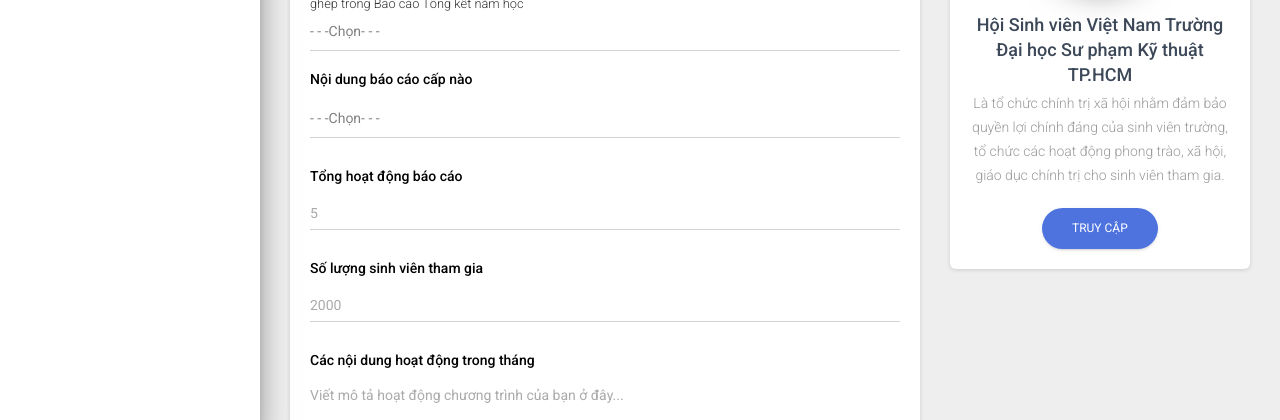
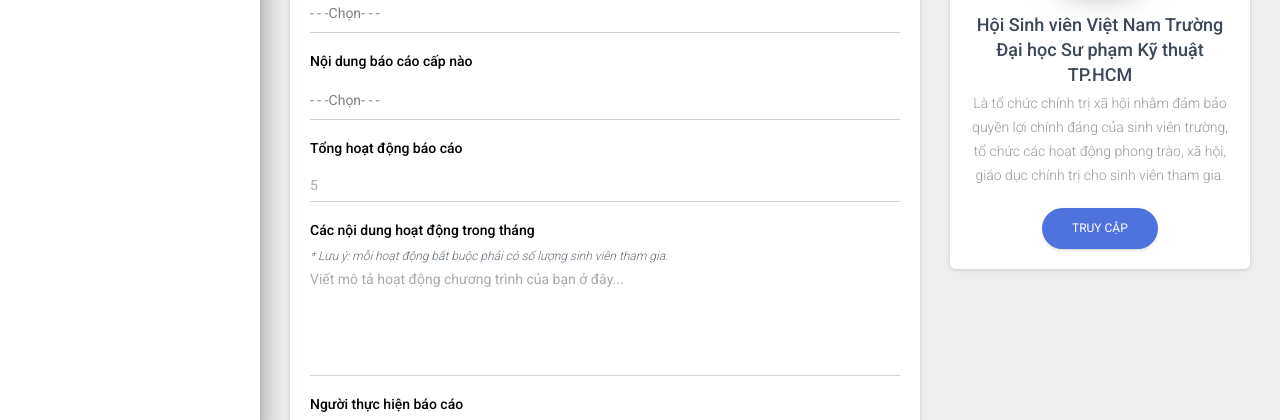
Before and after one commit to LeHaiDangSPKT/Y-HCMUTE, a website: page examples/user.html in a window 1280 px wide. Shown: the part 358-778 px from the top of the page. Drawn offline with nearby package versions, Linux system fonts and the light colour scheme; some packages are replaced by stand-ins of ours; a script that the page names is missing.

Commit message:
Edit form

```diff
--- a/examples/user.html
+++ b/examples/user.html
@@ -70,9 +70,12 @@ The above copyright notice and this permission notice shall be included in all c
     }
 
     .form-message {
-        font-size: 0.8rem;
-        line-height: 0.8rem;
-        padding: 10px 0 0;
+        font-size: 12px;
+        line-height: 14px;
+        padding-top: 0;
+        color: #636d77;
+        font-style: italic;
+
     }
      .form-group .form-control > option {
       font-size: 1rem;
@@ -271,7 +274,6 @@ The above copyright notice and this permission notice shall be included in all c
                         <option>CLB Ảo thuật</option>
                         <option>CLB Anh văn giao tiếp - ESC</option>
                       </select>
-                      <span class="form-message"></span>
                     </div>
 
 
@@ -292,7 +294,6 @@ The above copyright notice and this permission notice shall be included in all c
                         <option>Tháng 6/2022</option>
                       </select>
                     </div>
-
                     <div class="form-group">
                       <label for="cap" class="bmd-label-floating">Nội dung báo cáo cấp nào</label>
                       <select id="cap" name="entry.1380525931" class="form-control bmd-label-floating" required style="line-height: 20px;">
@@ -300,52 +301,39 @@ The above copyright notice and this permission notice shall be included in all c
                         <option>Cấp trường</option>
                         <option>Cấp cơ sở</option>
                       </select>
-                      <span class="form-message"></span>
                     </div>
 
                     <div class="form-group">
                       <label for="tong_hd" class="bmd-label-floating">Tổng hoạt động báo cáo</label>
                       <input id="tong_hd" name="entry.666167978" type="number" placeholder="5" class="form-control bmd-label-floating" required>
-                      <span class="form-message"></span>
-                    </div>
-
-                    <div class="form-group">
-                      <label for="tong_sv" class="bmd-label-floating">Số lượng sinh viên tham gia</label>
-                      <input id="tong_sv" name="entry.1838658703" type="number" placeholder="2000" class="form-control bmd-label-floating" required>
-                      <span class="form-message"></span>
                     </div>
 
                     <div class="form-group">
                       <label for="activity" class="bmd-label-floating">Các nội dung hoạt động trong tháng</label>
+                      <span class="form-message">* Lưu ý: mỗi hoạt động bắt buộc phải có số lượng sinh viên tham gia.</span>
                       <textarea id="activity" name="entry.616400261" class="form-control" rows="5" placeholder="Viết mô tả hoạt động chương trình của bạn ở đây..." required></textarea>
-                      <span class="form-message"></span>
                     </div>
 
                     <div class="form-group">
                       <label for="nguoi_bc" class="bmd-label-floating">Người thực hiện báo cáo</label>
                       <input id="nguoi_bc" name="entry.1196275899" type="text" placeholder="Nguyễn Văn A" class="form-control bmd-label-floating" required>
-                      <span class="form-message"></span>
                     </div>
 
                     <div class="form-group">
                       <label for="chucvu" class="bmd-label-floating">Chức vụ</label>
                       <input id="chucvu" name="entry.291917626" type="text" placeholder="Chủ nhiệm" class="form-control bmd-label-floating" required>
-                      <span class="form-message"></span>
                     </div>
 
                     <div class="form-group">
                       <label for="email" class="bmd-label-floating">Email</label>
                       <input id="email" name="entry.336463248" type="email" placeholder="12345678@student.hcmute.edu.vn" class="form-control bmd-label-floating" required>
-                      <span class="form-message"></span>
                     </div>
 
                     <div class="form-group">
                       <label for="dexuat" class="bmd-label-floating">Đề xuất - Góp ý (Nếu có)</label>
                       <textarea id="dexuat" name="entry.158349512" class="form-control" rows="5"></textarea>
-                      <span class="form-message"></span>
                     </div>
                     <button type="submit"class="btn btn-primary pull-right">Nộp</button>
-
                   </form>
                 </div>
               </div>
```
Also changed, not shown: examples/dkhd.html (+7 -3 lines).
